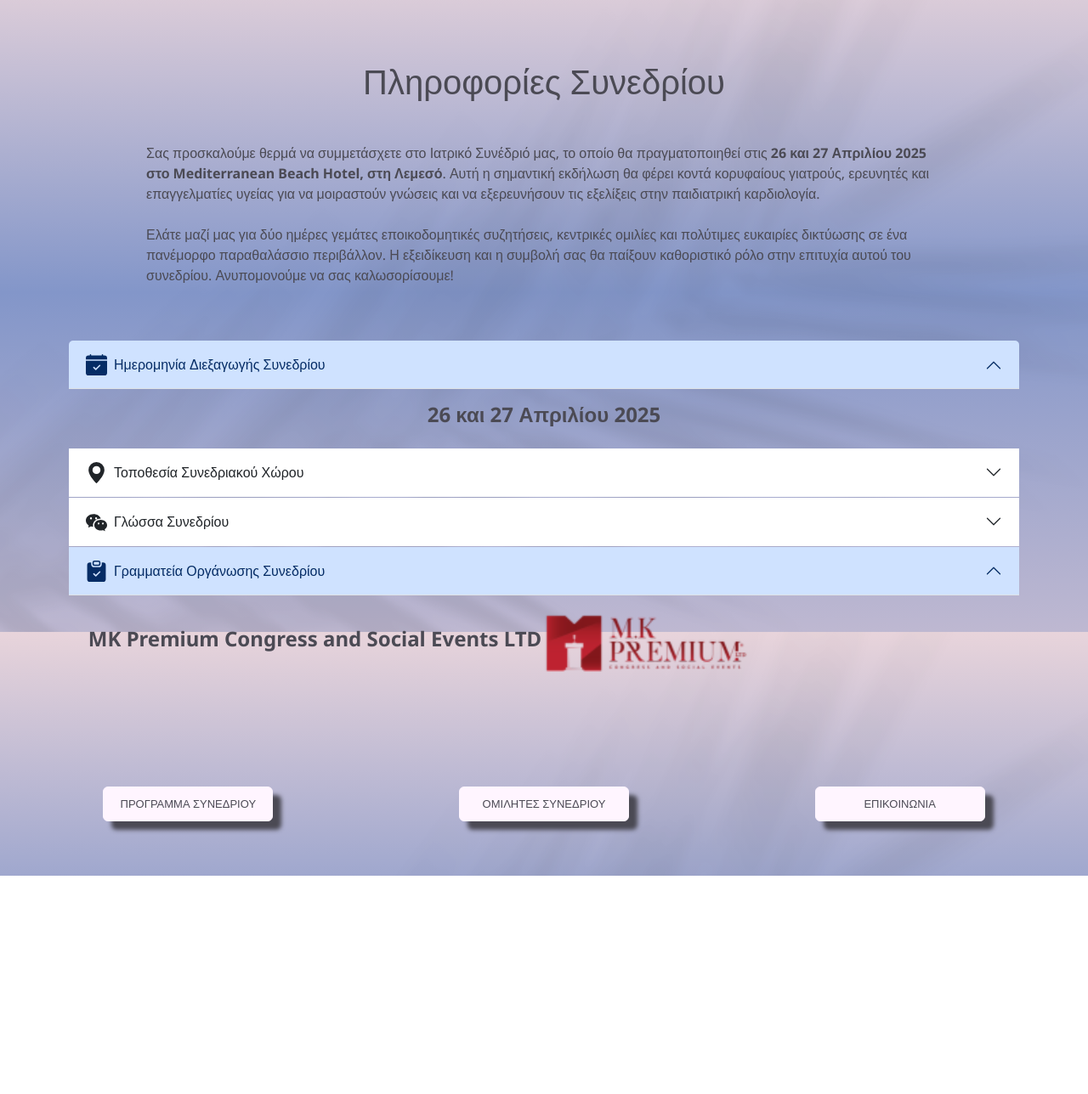
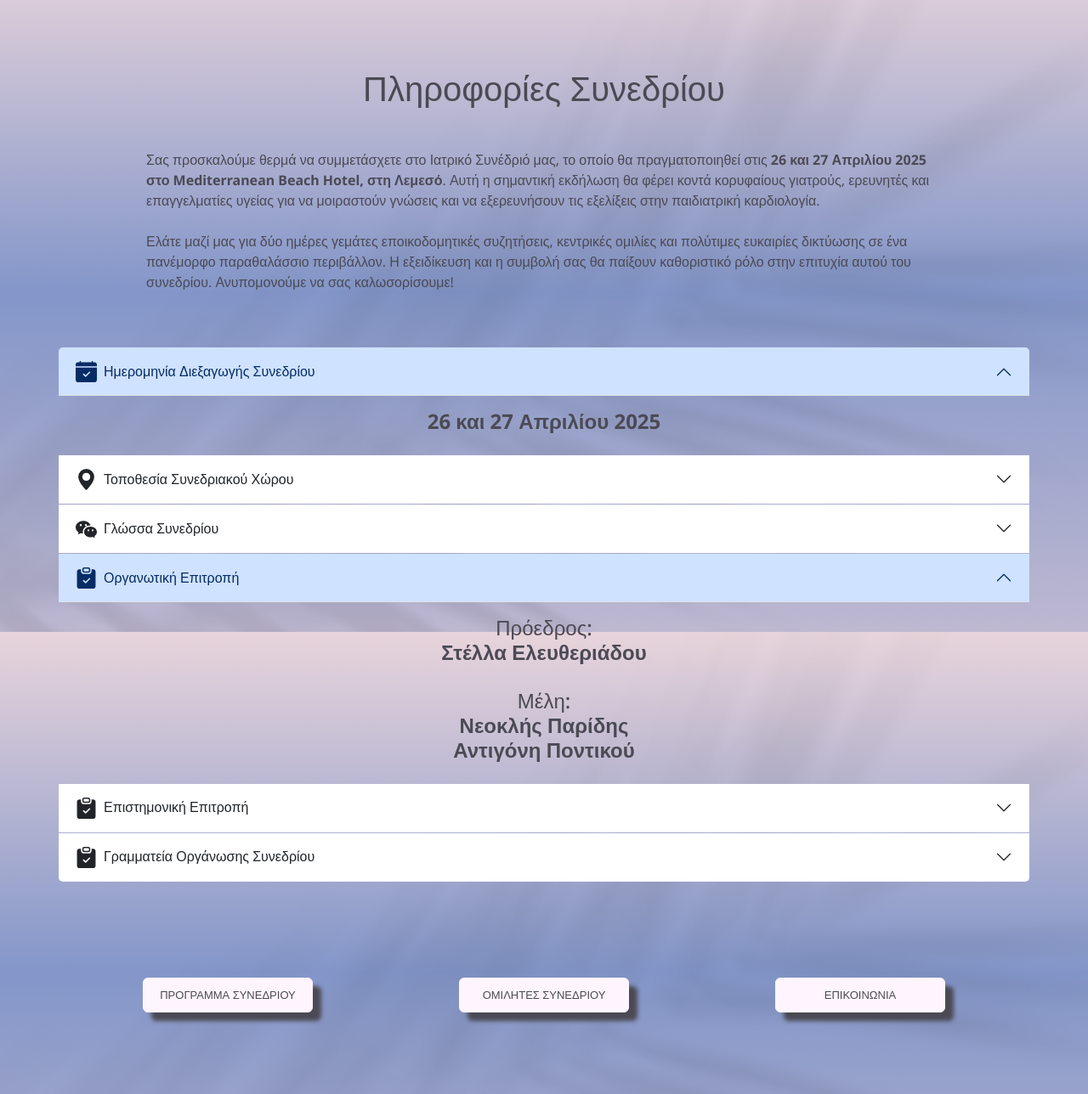
Before and after one commit to parides55/medical-conference, a Django app: page /conference in a window 1280 px wide, after a click on "Οργανωτική Επιτροπή". Shown: the part 56-1344 px from the top of the page at 85% size. Before the commit the page ends 1087 px from the top, so only its background shows below. Run offline with Django 5.2, Linux system fonts and the light colour scheme; parts of the project's set-up code (start-up, migrations or seed data) failed here and were passed over.

Commit message:
add commission members

```diff
--- a/conference/templates/conference/conference_info.html
+++ b/conference/templates/conference/conference_info.html
@@ -8,6 +8,7 @@
 
 {% block content %}
 
+<section id="conference-intro">
     <div class="container-fluid">
         <div class="row my-5 justify-content-center mt-4 animate__animated animate__zoomIn animate__slow">
             <div class="col-9">
@@ -24,6 +25,10 @@
                 </p>
             </div>
         </div>
+    </div>
+</section>
+
+<section id="main-info">
     <div class="row my-5 animate__animated animate__fadeInUp animate__slower animate__delay-1s" id="location">
         <div class="accordion" id="accordionPanelsStayOpenExample">
             <div class="accordion-item">
@@ -96,10 +101,61 @@
                         <svg class="me-2" xmlns="http://www.w3.org/2000/svg" width="25" height="25" fill="currentColor" class="bi bi-clipboard-check-fill" viewBox="0 0 16 16">
                             <path d="M6.5 0A1.5 1.5 0 0 0 5 1.5v1A1.5 1.5 0 0 0 6.5 4h3A1.5 1.5 0 0 0 11 2.5v-1A1.5 1.5 0 0 0 9.5 0zm3 1a.5.5 0 0 1 .5.5v1a.5.5 0 0 1-.5.5h-3a.5.5 0 0 1-.5-.5v-1a.5.5 0 0 1 .5-.5z"/>
                             <path d="M4 1.5H3a2 2 0 0 0-2 2V14a2 2 0 0 0 2 2h10a2 2 0 0 0 2-2V3.5a2 2 0 0 0-2-2h-1v1A2.5 2.5 0 0 1 9.5 5h-3A2.5 2.5 0 0 1 4 2.5zm6.854 7.354-3 3a.5.5 0 0 1-.708 0l-1.5-1.5a.5.5 0 0 1 .708-.708L7.5 10.793l2.646-2.647a.5.5 0 0 1 .708.708"/>
+                        </svg> Οργανωτική Επιτροπή
+                    </button>
+                </h2>
+                <div id="panelsStayOpen-collapseFour" class="accordion-collapse collapse">
+                    <div class="accordion-body d-flex flex-column justify-content-center flex-md-row">
+                        <div class="col d-flex justify-content-center align-items-center">
+                            <h4 class="text-center">
+                                Πρόεδρος:<br>
+                                <strong>Στέλλα Ελευθεριάδου</strong><br><br>
+                                Μέλη:<br>
+                                <strong>Νεοκλής Παρίδης</strong><br>
+                                <strong>Αντιγόνη Ποντικού</strong>
+                            </h4>
+                        </div>
+                    </div>
+                </div>
+            </div>
+            <div class="accordion-item">
+                <h2 class="accordion-header">
+                    <button class="accordion-button collapsed" type="button" data-bs-toggle="collapse" data-bs-target="#panelsStayOpen-collapseFive" aria-expanded="false" aria-controls="panelsStayOpen-collapseFive">
+                        <svg class="me-2" xmlns="http://www.w3.org/2000/svg" width="25" height="25" fill="currentColor" class="bi bi-clipboard-check-fill" viewBox="0 0 16 16">
+                            <path d="M6.5 0A1.5 1.5 0 0 0 5 1.5v1A1.5 1.5 0 0 0 6.5 4h3A1.5 1.5 0 0 0 11 2.5v-1A1.5 1.5 0 0 0 9.5 0zm3 1a.5.5 0 0 1 .5.5v1a.5.5 0 0 1-.5.5h-3a.5.5 0 0 1-.5-.5v-1a.5.5 0 0 1 .5-.5z"/>
+                            <path d="M4 1.5H3a2 2 0 0 0-2 2V14a2 2 0 0 0 2 2h10a2 2 0 0 0 2-2V3.5a2 2 0 0 0-2-2h-1v1A2.5 2.5 0 0 1 9.5 5h-3A2.5 2.5 0 0 1 4 2.5zm6.854 7.354-3 3a.5.5 0 0 1-.708 0l-1.5-1.5a.5.5 0 0 1 .708-.708L7.5 10.793l2.646-2.647a.5.5 0 0 1 .708.708"/>
+                        </svg> Επιστημονική Επιτροπή
+                    </button>
+                </h2>
+                <div id="panelsStayOpen-collapseFive" class="accordion-collapse collapse">
+                    <div class="accordion-body d-flex flex-column justify-content-center flex-md-row">
+                        <div class="col d-flex justify-content-center align-items-center">
+                            <h4 class="text-center">
+                                Πρόεδρος:<br>
+                                <strong>Ιωάννης Τζανάβαρος</strong><br><br>
+                                Μέλη:<br>
+                                <strong>Αντώνης Ιωσήφ</strong><br>
+                                <strong>Βάσω Καδή</strong><br>
+                                <strong>Αργύρης Κυθρεώτης</strong><br>
+                                <strong>Μαργαρίτα Μπαρτσώτα</strong><br>
+                                <strong>Αντιγόνη Ποντικού</strong><br>
+                                <strong>Αντρέας Ρουσουνίδης</strong><br>
+                                <strong>Θάνος Τσιρέλης</strong><br>
+                            </h4>
+                        </div>
+                    </div>
+                </div>
+            </div>
+            <div class="accordion-item">
+                <h2 class="accordion-header">
+                    <button class="accordion-button collapsed" type="button" data-bs-toggle="collapse" data-bs-target="#panelsStayOpen-collapseSix" aria-expanded="false" aria-controls="panelsStayOpen-collapseSix">
+                        <svg class="me-2" xmlns="http://www.w3.org/2000/svg" width="25" height="25" fill="currentColor" class="bi bi-clipboard-check-fill" viewBox="0 0 16 16">
+                            <path d="M6.5 0A1.5 1.5 0 0 0 5 1.5v1A1.5 1.5 0 0 0 6.5 4h3A1.5 1.5 0 0 0 11 2.5v-1A1.5 1.5 0 0 0 9.5 0zm3 1a.5.5 0 0 1 .5.5v1a.5.5 0 0 1-.5.5h-3a.5.5 0 0 1-.5-.5v-1a.5.5 0 0 1 .5-.5z"/>
+                            <path d="M4 1.5H3a2 2 0 0 0-2 2V14a2 2 0 0 0 2 2h10a2 2 0 0 0 2-2V3.5a2 2 0 0 0-2-2h-1v1A2.5 2.5 0 0 1 9.5 5h-3A2.5 2.5 0 0 1 4 2.5zm6.854 7.354-3 3a.5.5 0 0 1-.708 0l-1.5-1.5a.5.5 0 0 1 .708-.708L7.5 10.793l2.646-2.647a.5.5 0 0 1 .708.708"/>
                         </svg> Γραμματεία Οργάνωσης Συνεδρίου
                     </button>
                 </h2>
-                <div id="panelsStayOpen-collapseFour" class="accordion-collapse collapse">
+                <div id="panelsStayOpen-collapseSix" class="accordion-collapse collapse">
                     <div class="accordion-body d-flex flex-column justify-content-center flex-md-row">
                         <div class="col d-flex justify-content-center align-items-center">
                             <h4 class="text-center">
@@ -114,6 +170,11 @@
             </div>
         </div>
     </div>
+</div>
+</section>
+
+<section id="cta-links">
+    <div class="container">
         <div class="row">
             <div class="col d-flex flex-column align-items-center flex-md-row justify-content-around my-5">
                 <a href="{% url 'conference_schedule' %}" class="btn btn-light cta-btn">ΠΡΟΓΡΑΜΜΑ ΣΥΝΕΔΡΙΟΥ</a>
@@ -122,5 +183,6 @@
             </div>
         </div>
     </div>
+</section>
 
 {% endblock %}
```
Lines whose indentation alone changed are shown as unchanged.
